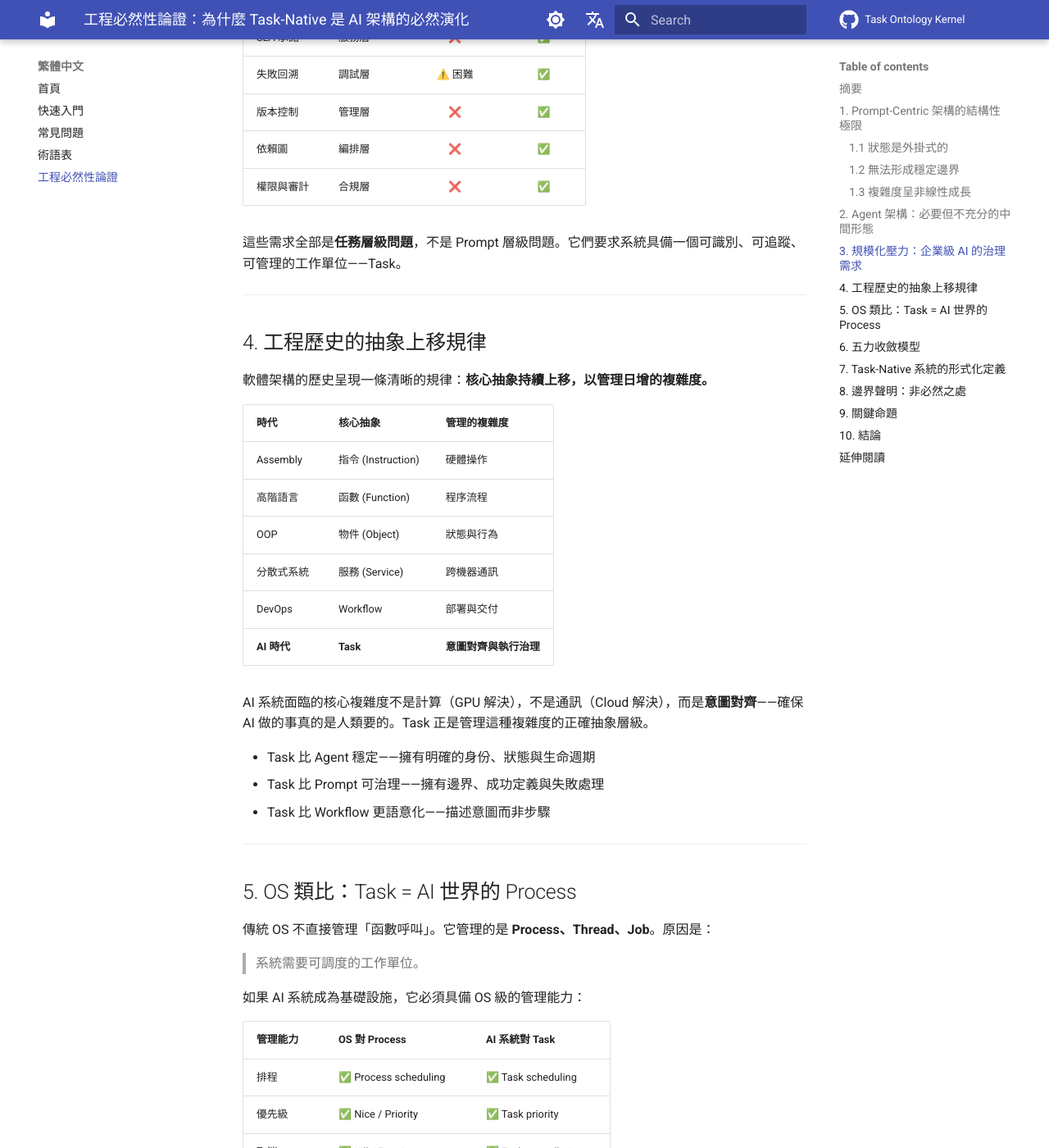
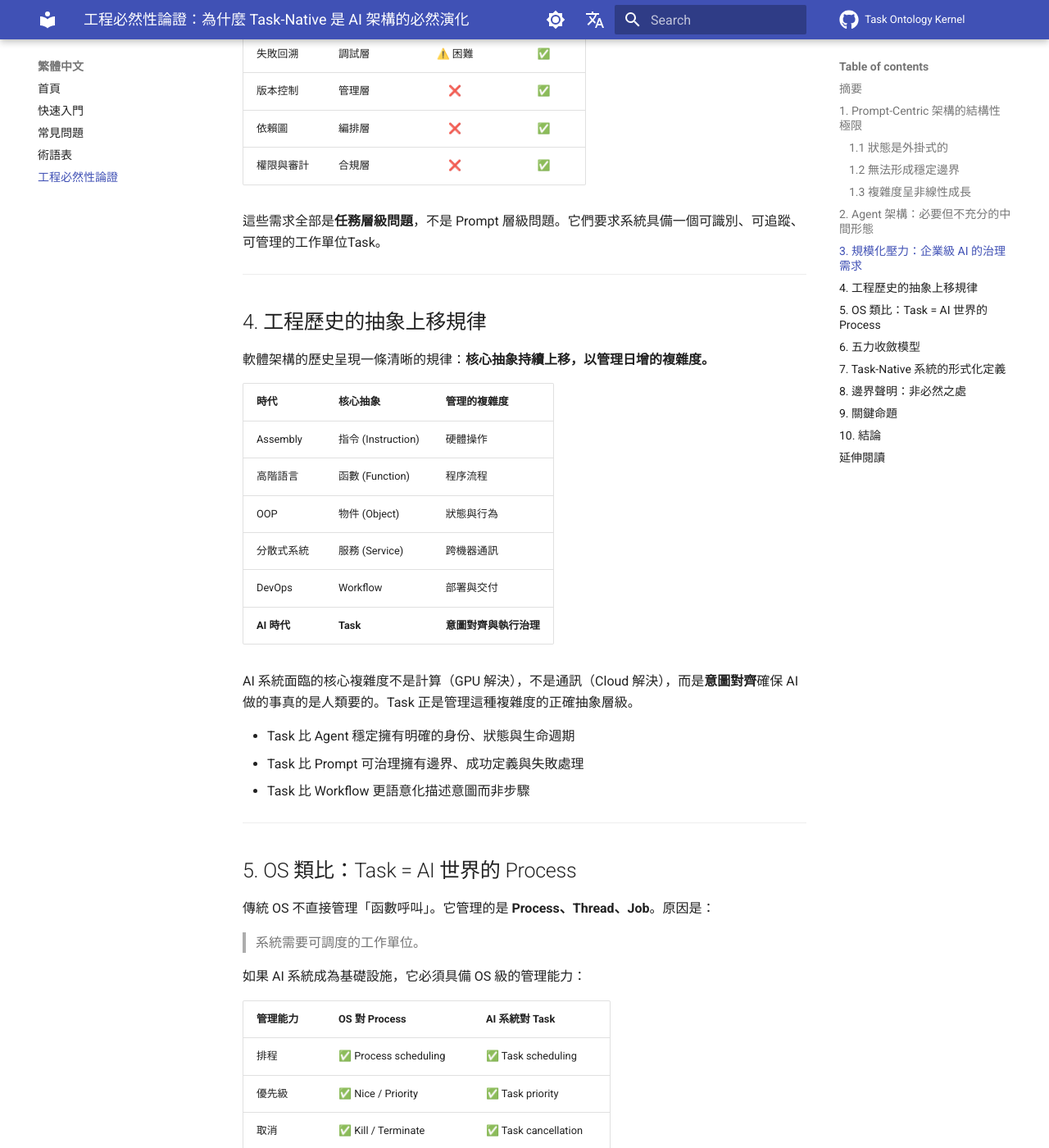
Before and after one commit to enjtorian/task-ontology-kernel, an MkDocs documentation site: the page built from docs/zh-tw/engineering-necessity.md, in a window 1280 px wide and 1400 px high, scrolled down 2467 px. Shown: the whole window at 82% size. Built offline with MkDocs 1.6.1 and Material for MkDocs 9.7.7, drawn with Linux system fonts in a browser that asks for light colours; comment, search, counter and statistics services are not loaded; some of the changed text lies outside the part shown.

Commit message:
clean 中文 標示

```diff
--- a/docs/zh-tw/engineering-necessity.md
+++ b/docs/zh-tw/engineering-necessity.md
@@ -58,7 +58,7 @@ Prompt 缺乏：
 * 明確的開始/結束定義
 * 失敗語意（failure semantics）
 
-**工程影響**：沒有邊界就無法實現治理——SLA、審計、權限控制全部無法建立在無邊界的文字之上。
+**工程影響**：沒有邊界就無法實現治理SLA、審計、權限控制全部無法建立在無邊界的文字之上。
 
 ### 1.3 複雜度呈非線性成長
 
@@ -108,7 +108,7 @@ LLM + Tool Loop + Memory + Planning
 | 依賴圖 | 編排層 | ❌ | ✅ |
 | 權限與審計 | 合規層 | ❌ | ✅ |
 
-這些需求全部是**任務層級問題**，不是 Prompt 層級問題。它們要求系統具備一個可識別、可追蹤、可管理的工作單位——Task。
+這些需求全部是**任務層級問題**，不是 Prompt 層級問題。它們要求系統具備一個可識別、可追蹤、可管理的工作單位Task。
 
 ---
 
@@ -125,11 +125,11 @@ LLM + Tool Loop + Memory + Planning
 | DevOps | Workflow | 部署與交付 |
 | **AI 時代** | **Task** | **意圖對齊與執行治理** |
 
-AI 系統面臨的核心複雜度不是計算（GPU 解決），不是通訊（Cloud 解決），而是**意圖對齊**——確保 AI 做的事真的是人類要的。Task 正是管理這種複雜度的正確抽象層級。
+AI 系統面臨的核心複雜度不是計算（GPU 解決），不是通訊（Cloud 解決），而是**意圖對齊**確保 AI 做的事真的是人類要的。Task 正是管理這種複雜度的正確抽象層級。
 
-* Task 比 Agent 穩定——擁有明確的身份、狀態與生命週期
-* Task 比 Prompt 可治理——擁有邊界、成功定義與失敗處理
-* Task 比 Workflow 更語意化——描述意圖而非步驟
+* Task 比 Agent 穩定擁有明確的身份、狀態與生命週期
+* Task 比 Prompt 可治理擁有邊界、成功定義與失敗處理
+* Task 比 Workflow 更語意化描述意圖而非步驟
 
 ---
 
@@ -239,8 +239,8 @@ Task-native 是結構性趨勢，但以下並非必然：
 
 語言是介面，任務是結構。
 
-介面可以千變萬化——自然語言、GUI、API、語音。
-結構必須穩定——身份、狀態、生命週期、依賴。
+介面可以千變萬化自然語言、GUI、API、語音。
+結構必須穩定身份、狀態、生命週期、依賴。
 
 ---
 
@@ -250,7 +250,7 @@ Task-native 是結構性趨勢，但以下並非必然：
 
 這種演化不是哲學選擇，而是工程必然。
 
-五股壓力——**狀態持久化、可觀測性、治理合規、規模化複雜度、OS 級調度**——同時施加在每一個嘗試規模化的 AI 系統上。它們的交叉點只有一個：**Task-centric design**。
+五股壓力**狀態持久化、可觀測性、治理合規、規模化複雜度、OS 級調度**同時施加在每一個嘗試規模化的 AI 系統上。它們的交叉點只有一個：**Task-centric design**。
 
 TOK 所做的，就是為這個必然到來的 Task-centric 世界，提供形式化的本體定義。
 
```
Also changed, not shown: AUTHORS.zh-tw.md (+2 -2 lines), README.zh-tw.md (+5 -5 lines), docs/zh-tw/faq.md (+3 -3 lines), docs/zh-tw/glossary.md (+4 -4 lines), docs/zh-tw/index.md (+7 -7 lines).
